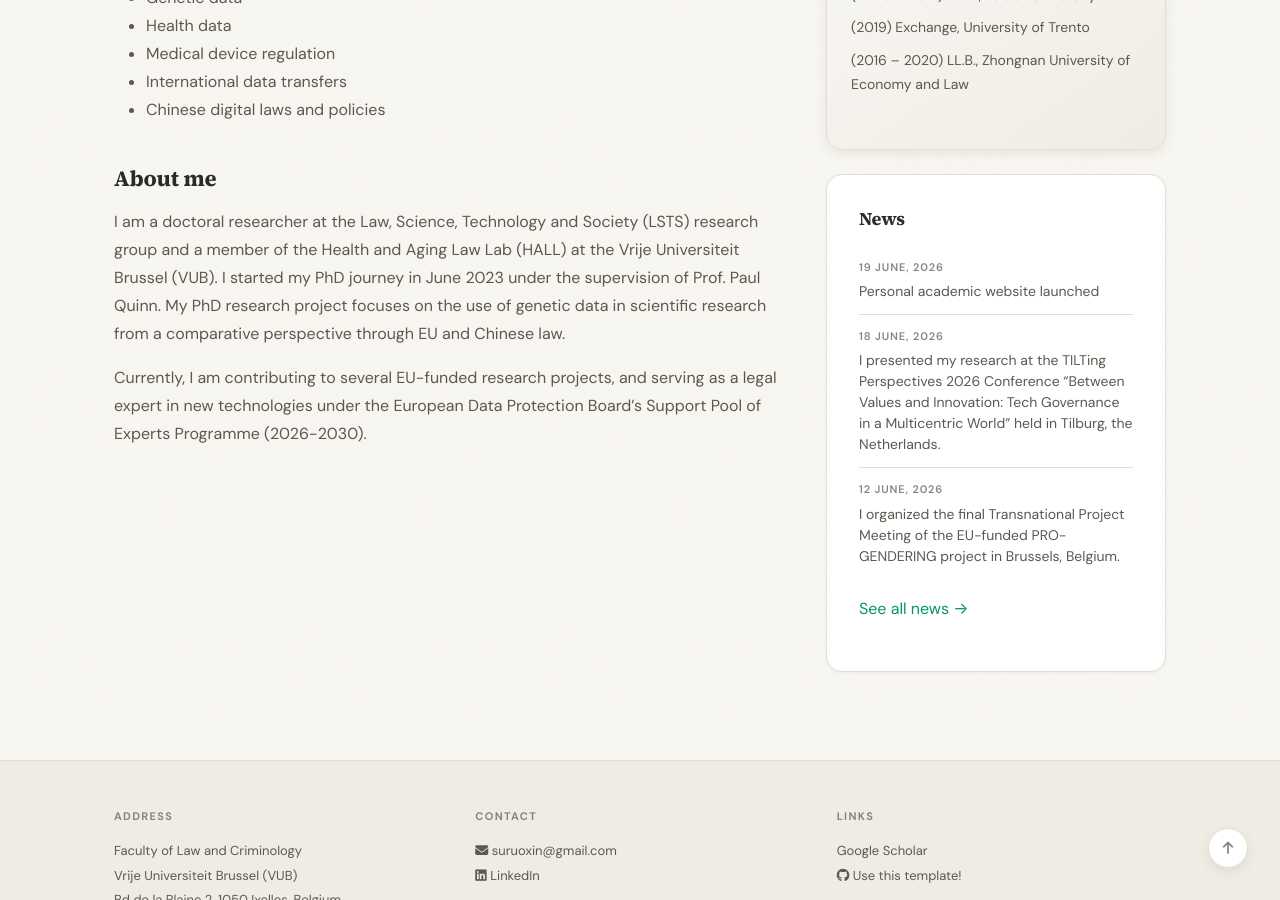
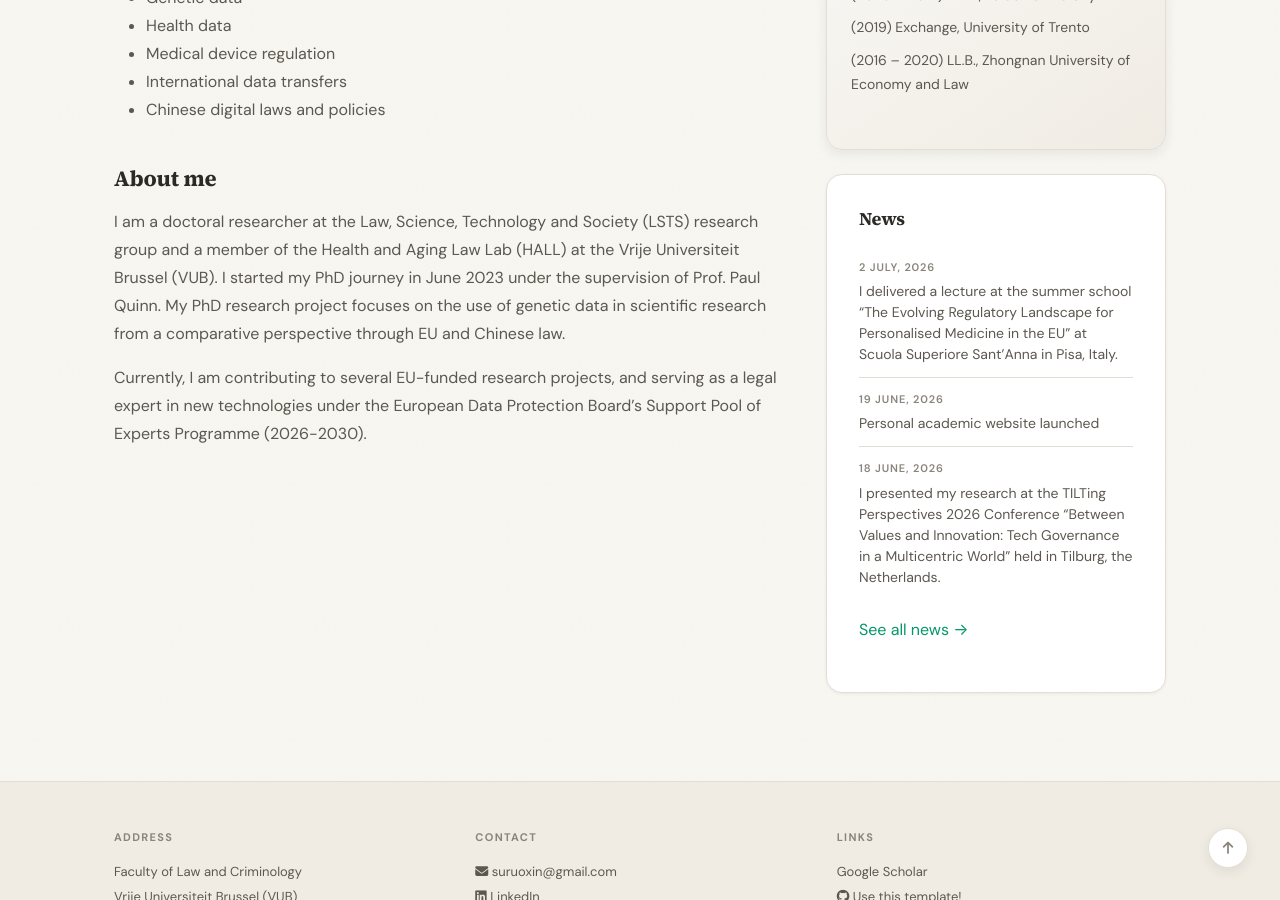
Before and after one commit to suruoxin/suruoxin.github.io, a Jekyll site: the page built from _pages/home.md, in a window 1280 px wide and 900 px high, scrolled down 536 px. Built offline with Jekyll 4.4.1, drawn with Linux system fonts in a browser that asks for light colours; a style sheet for code colours, icons or effects is not loaded.

Commit message:
Add news: lecture at Sant'Anna summer school in Pisa, 2 July 2026

```diff
--- a/_data/news.yml
+++ b/_data/news.yml
@@ -1,6 +1,9 @@
 # News items shown on the home page sidebar.
 # The 3 most recent are shown; all appear on /allnews.
 # Each entry needs: date, headline
+
+- date: 2 July, 2026
+  headline: "I delivered a lecture at the summer school “The Evolving Regulatory Landscape for Personalised Medicine in the EU” at Scuola Superiore Sant’Anna in Pisa, Italy."
 
 - date: 19 June, 2026
   headline: "Personal academic website launched"
```
